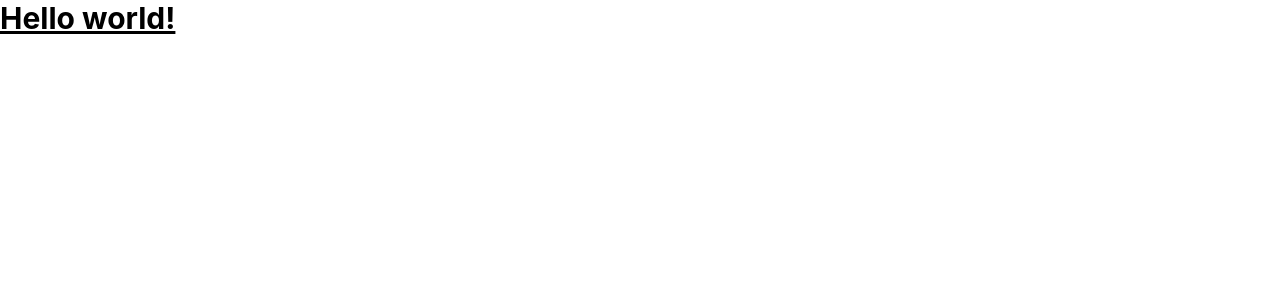
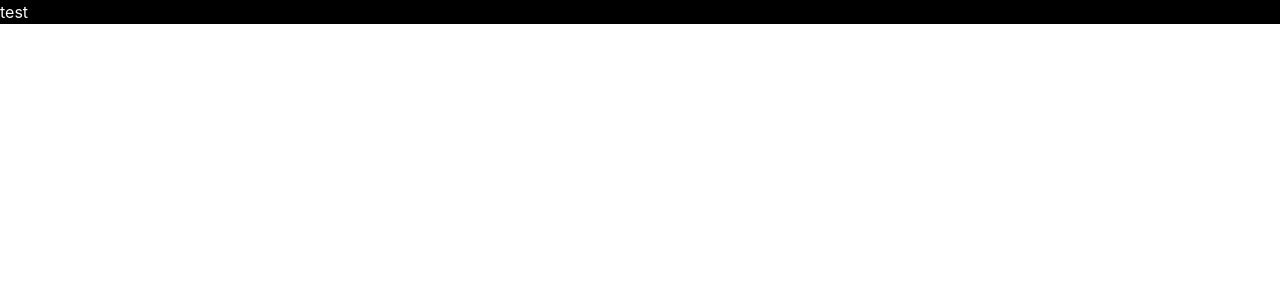
Before and after one commit to bggbr/clone_react, a React (Create React App) app: page / in a window 1280 px wide. Shown: the top 300 px of the page. Built offline with nearby package versions, Linux system fonts and the light colour scheme.

Commit message:
navbar, modal 파일 생

```diff
--- a/src/App.js
+++ b/src/App.js
@@ -1,8 +1,12 @@
-import logo from './logo.svg';
-import './App.css';
+import React from "react";
+import Navbar from "./components/common/Navbar";
 
 function App() {
-    return <h1 className="text-3xl font-bold underline">Hello world!</h1>;
+    return (
+        <>
+            <Navbar />
+        </>
+    );
 }
 
 export default App;
--- /dev/null
+++ b/src/components/common/Navbar.js
@@ -0,0 +1,7 @@
+import React from "react";
+
+function Navbar() {
+    return <nav className="bg-black fixed w-full h-1/8 text-neutral-50">test</nav>;
+}
+
+export default Navbar;
```
Also changed, not shown: src/components/common/Modal.js (added).
